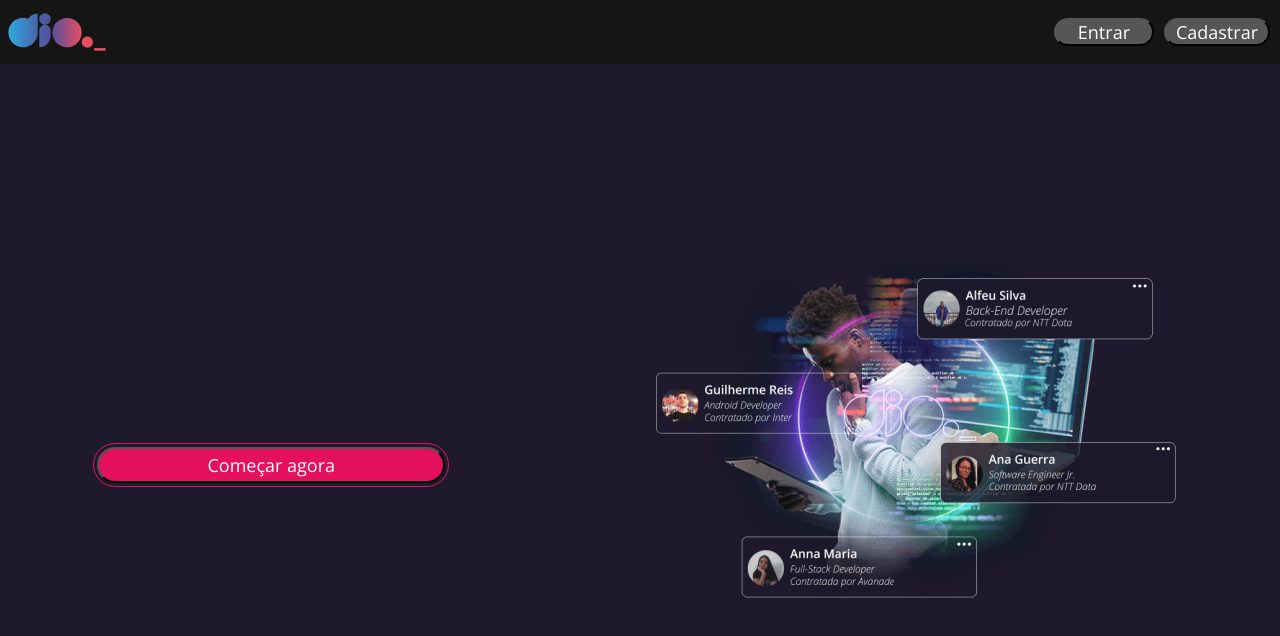
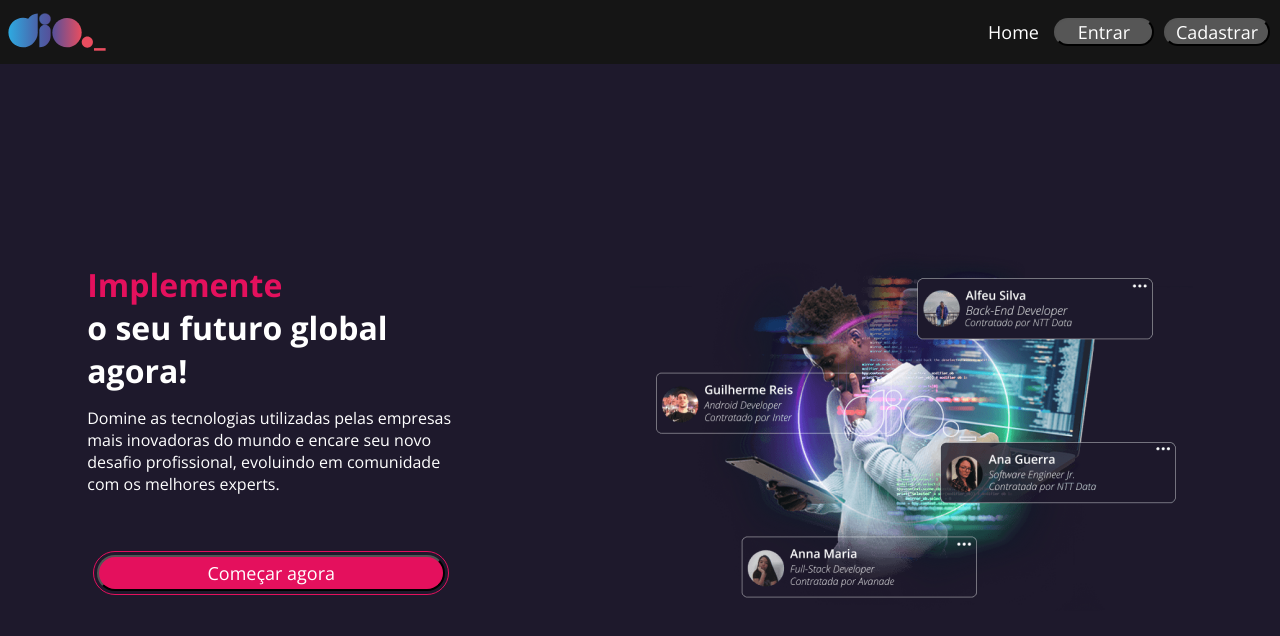
Before and after one commit to rauandesantana/clone_dio, a React (Create React App) app: page / in a window 1280 px wide. Shown: the top 636 px of the page. Built offline with nearby package versions, Linux system fonts and the light colour scheme.

Commit message:
Adicionando Pagina Home e Navegação

```diff
--- a/package.json
+++ b/package.json
@@ -9,6 +9,7 @@
     "react": "^18.2.0",
     "react-dom": "^18.2.0",
     "react-icons": "^4.7.1",
+    "react-router-dom": "^6.5.0",
     "react-scripts": "5.0.1",
     "styled-components": "^5.3.6",
     "web-vitals": "^2.1.4"
--- a/src/app.jsx
+++ b/src/app.jsx
@@ -1,42 +1,19 @@
 import React from "react";
-import BannerDio from "./assets/images/banner.png";
-import { Row, Column, Container } from "./style/global_style";
-import { ImageBanner } from "./style/app";
-import Button from "./components/button";
-import Header from "./components/header";
-import Text from "./components/text";
+import { Route, Routes, BrowserRouter } from "react-router-dom";
 
-const rightContent = <Row alignVertical="center">
-  <Text marginRight="10px">Home</Text>
-  <Button title="Entrar" />
-  <Button title="Cadastrar" />
-</Row>;
+import Home from "./pages/home";
+import Login from "./pages/login";
+import Cadastrar from "./pages/cadastrar";
 
 const App = () => {
   return (
-    <Container>
-      <Column>
-        <Header rightContent={rightContent} />
-        <Column>
-          <Row alignHorizontal="space-around">
-            <Column width="368px" alignVertical="center">
-              <Text width="368px" fontWeight="700" size="32px" variant={true}>Implemente</Text>
-              <Text width="368px" fontWeight="700" size="32px" >o seu futuro global agora!</Text>
-              <Text width="368px" size="16px" marginTop="15px" marginBottom="50px">
-                Domine as tecnologias utilizadas pelas
-                empresas mais inovadoras do mundo e encare
-                seu novo desafio profissional, evoluindo
-                em comunidade com os melhores experts.
-              </Text>
-              <Button title="Começar agora" variant={true} />
-            </Column>
-            <Column width="563px" alignVertical="center">
-              <ImageBanner src={BannerDio} />
-            </Column>
-          </Row>
-        </Column>
-      </Column>
-    </Container>
+    <BrowserRouter>
+      <Routes>
+        <Route element={ <Home /> } path="/" />
+        <Route element={ <Login /> } path="/login" />
+        <Route element={ <Cadastrar /> } path="/cadastrar" />
+      </Routes>
+    </BrowserRouter>
   );
 }
 
--- /dev/null
+++ b/src/pages/home/index.jsx
@@ -0,0 +1,44 @@
+import React from "react";
+import { useNavigate } from "react-router-dom";
+import BannerDio from "../../assets/images/banner.png";
+import { Row, Column, Container } from "../../style/global_style";
+import { ImageBanner } from "./style";
+import Button from "../../components/button";
+import Header from "../../components/header";
+import Text from "../../components/text";
+
+const Home = () => {
+  const navigate = useNavigate();
+
+  const rightContent = <Row alignVertical="center">
+    <Text marginRight="10px"value="Home" />
+    <Button title="Entrar" onClick={ () => navigate("/login") } />
+    <Button title="Cadastrar" onClick={ () => navigate("/cadastrar") } />
+  </Row>;
+
+  return (
+    <Container>
+      <Column>
+        <Header rightContent={rightContent} />
+        <Column>
+          <Row alignHorizontal="space-around">
+            <Column width="368px" alignVertical="center">
+              <Text width="368px" fontWeight="700" size="32px" variant={true} value="Implemente" />
+              <Text width="368px" fontWeight="700" size="32px" value="o seu futuro global agora!" />
+              <Text width="368px" size="16px" marginTop="15px" marginBottom="50px" value={
+                "Domine as tecnologias utilizadas pelas empresas mais inovadoras do mundo e encare " +
+                "seu novo desafio profissional, evoluindo em comunidade com os melhores experts."
+              } />
+              <Button title="Começar agora" variant={true} onClick={ () => navigate("/cadastrar") } />
+            </Column>
+            <Column width="563px" alignVertical="center">
+              <ImageBanner src={BannerDio} />
+            </Column>
+          </Row>
+        </Column>
+      </Column>
+    </Container>
+  );
+}
+
+export default Home;
--- a/src/pages/login/index.jsx
+++ b/src/pages/login/index.jsx
@@ -1,11 +1,39 @@
 import React from "react";
 import { MdPerson, MdEmail, MdLock } from "react-icons/md";
 import { Container, Row, Column } from "../../style/global_style";
+import Button from "../../components/button";
+import Header from "../../components/header";
+import Text from "../../components/text";
+
+const rightContent = <Row alignVertical="center">
+  <Text marginRight="10px"value="Home" />
+  <Button title="Entrar" />
+  <Button title="Cadastrar" />
+</Row>;
 
 const Login = () => {
   return (
     <Container>
+      <Column>
+        <Header rightContent={rightContent} />
+        <Column>
+          <Row alignHorizontal="space-around">
+            <Column width="368px" alignVertical="center">
+              <Text width="368px" fontWeight="700" size="32px" variant={true} value={
+                "A plataforma para você aprender com experts, dominar as principais " +
+                "tecnologias e entrar mais rápido nas empresas mais desejadas."
+              } />
+            </Column>
+            <Column width="563px" alignVertical="center">
 
+
+                asdasdada
+
+
+            </Column>
+          </Row>
+        </Column>
+      </Column>
     </Container>
   );
 }
```
Also changed, not shown: src/pages/home/style.js (renamed from src/style/app.js), 1 other file (tests, documents, lock files or other folders).
